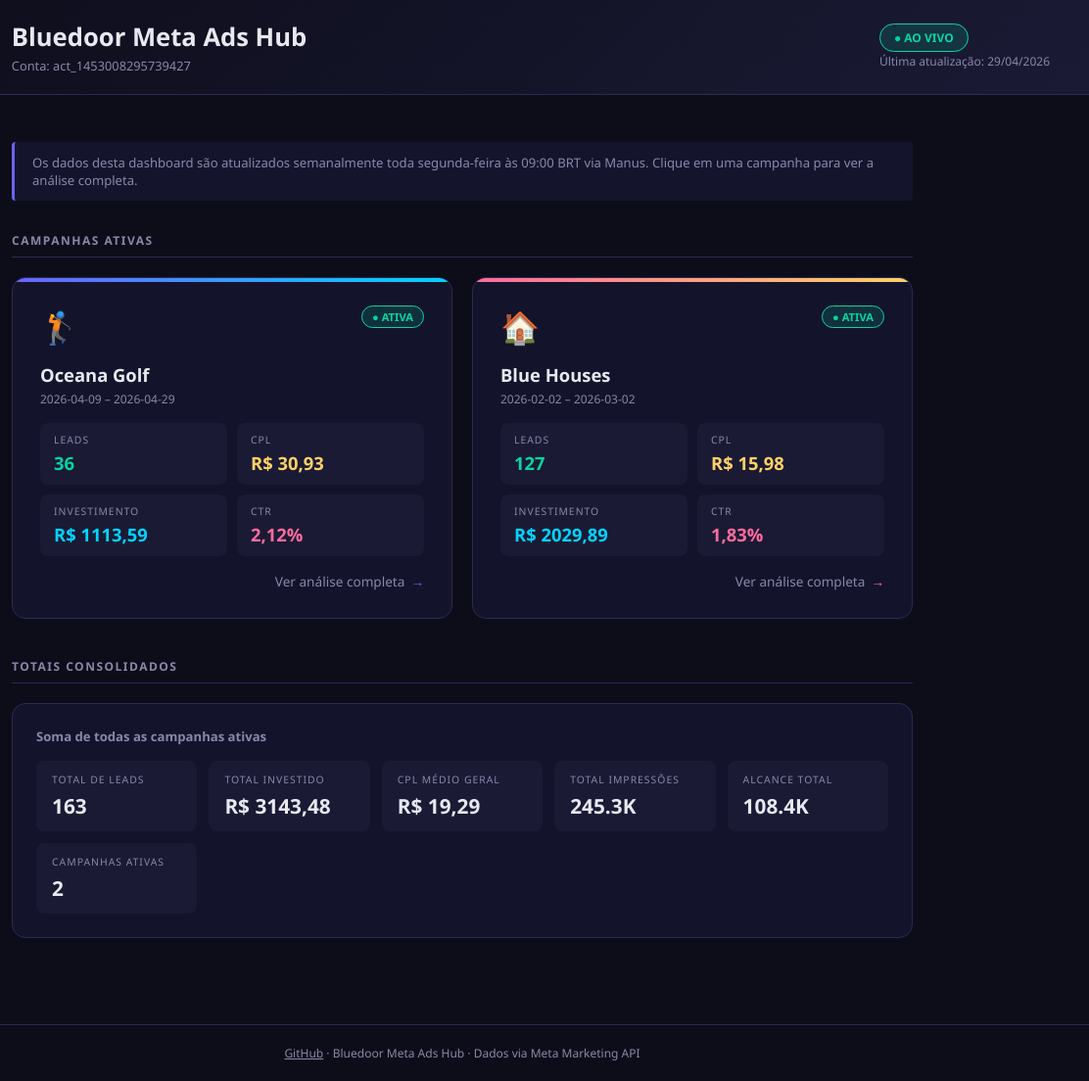
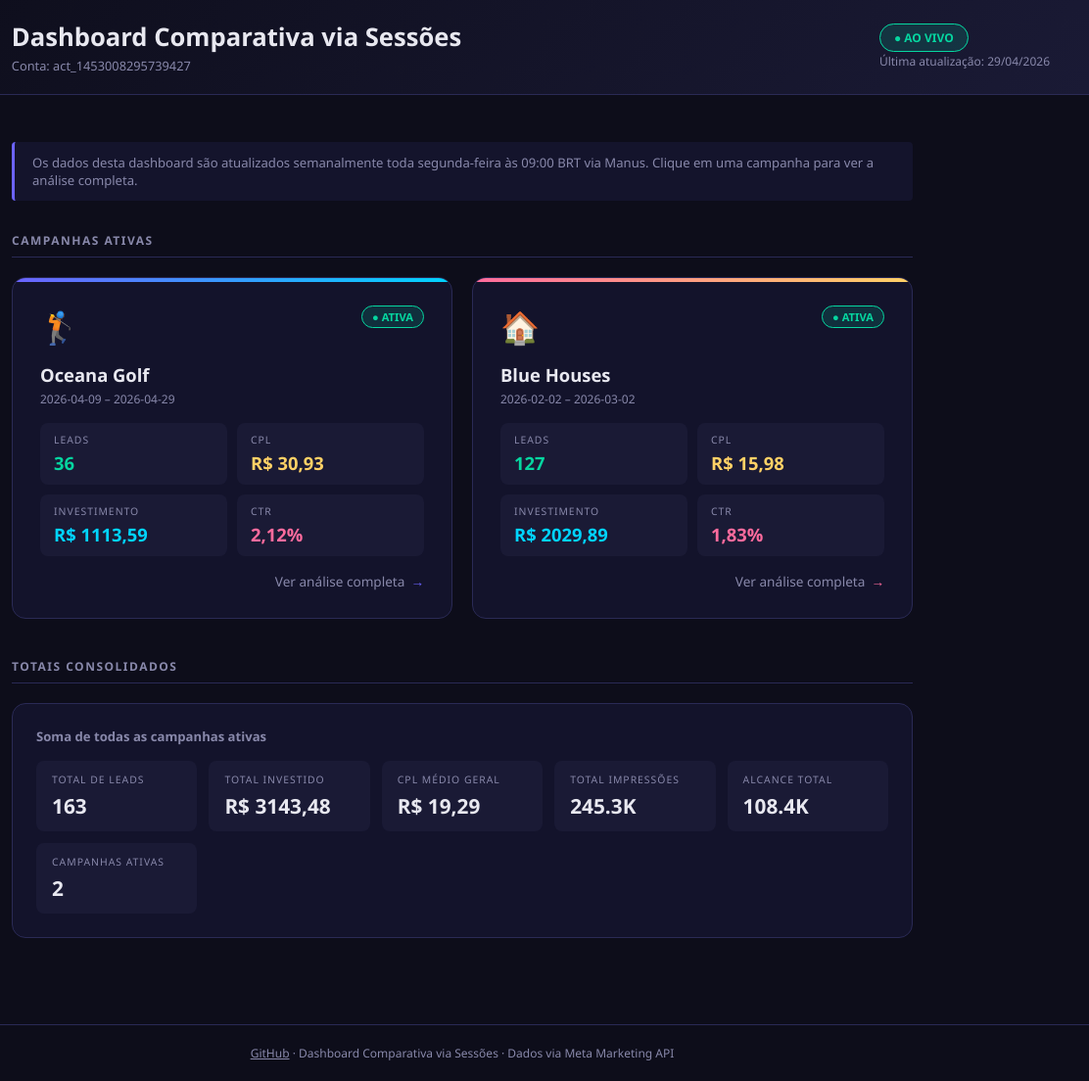
Before and after one commit to renan8989/bluedoor-campaigns, a plain HTML site: page index.html in a window 1280 px wide. Shown: the full height of the page at 98% size, 168-1280 px from the left. Drawn offline with Linux system fonts and the light colour scheme.

Commit message:
Renomeia para Dashboard Comparativa via Sessões

```diff
--- a/index.html
+++ b/index.html
@@ -3,7 +3,7 @@
 <head>
 <meta charset="UTF-8">
 <meta name="viewport" content="width=device-width, initial-scale=1.0">
-<title>Bluedoor Meta Ads Hub</title>
+<title>Dashboard Comparativa via Sessões</title>
 <style>
   :root {
     --bg: #0d0d1a; --card: #13132b; --card2: #1a1a35; --border: #2a2a55;
@@ -62,7 +62,7 @@
   <div class="header-left">
     <img src="assets/logo.png" alt="Blue Door" class="header-logo">
     <div class="header-title">
-      <h1>Bluedoor Meta Ads Hub</h1>
+      <h1>Dashboard Comparativa via Sessões</h1>
       <p>Conta: act_1453008295739427</p>
     </div>
   </div>
@@ -86,7 +86,7 @@
 </div>
 
 <div class="footer">
-  <a href="https://github.com/renan8989/bluedoor-campaigns" style="color:var(--muted);">GitHub</a> · Bluedoor Meta Ads Hub · Dados via Meta Marketing API
+  <a href="https://github.com/renan8989/bluedoor-campaigns" style="color:var(--muted);">GitHub</a> · Dashboard Comparativa via Sessões · Dados via Meta Marketing API
 </div>
 
 <script>
```
